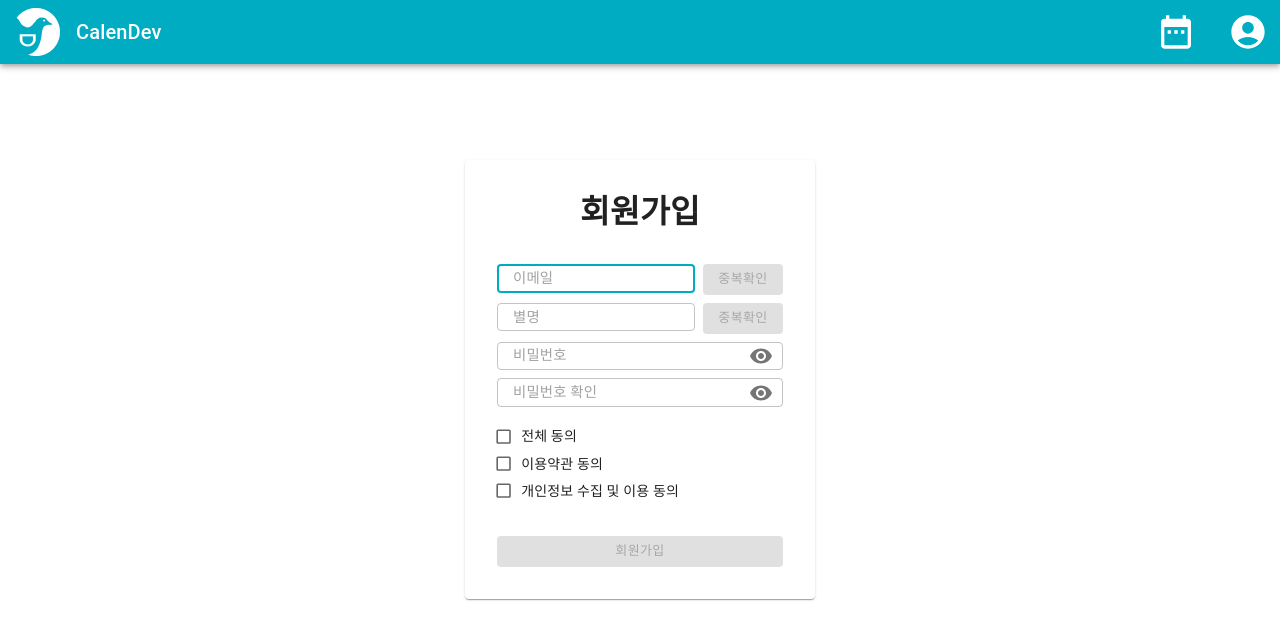
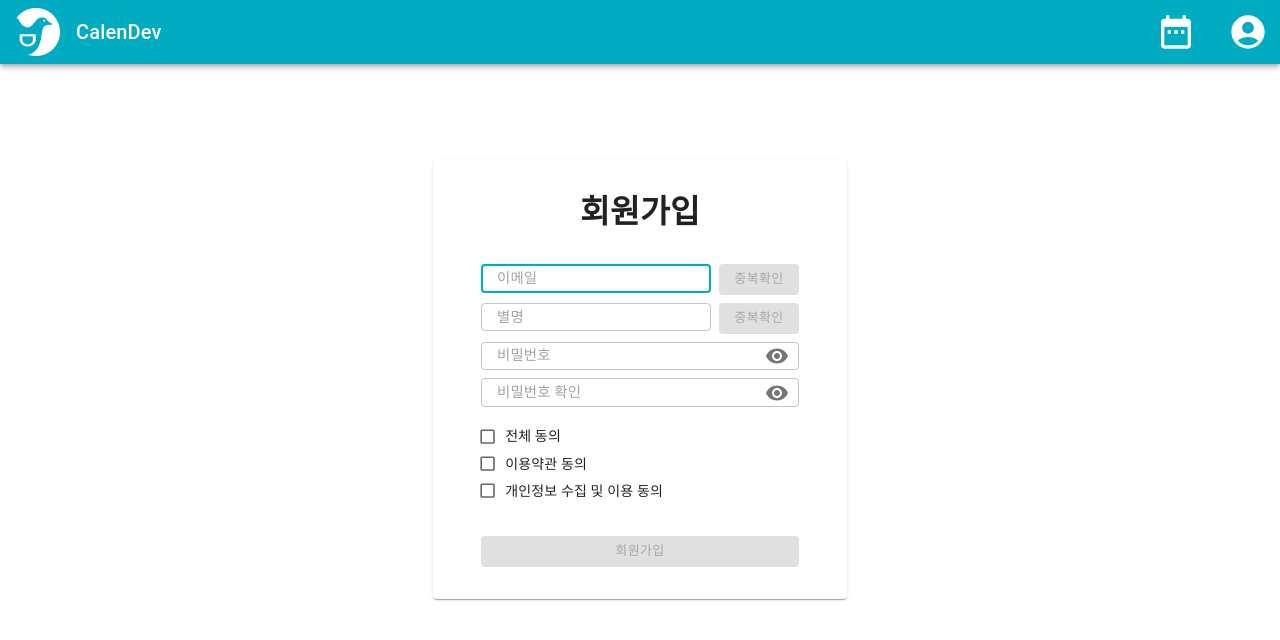
Before and after one commit to CalenDev/calendev, a React (Create React App) app in the folder Client/: page /signup in a window 1280 px wide. Shown: the top 640 px of the page. Built offline with nearby package versions, Linux system fonts and the light colour scheme.

Commit message:
Rename: CustomPaper to CommonPaper

```diff
--- a/Client/src/components/CustomPaper/index.jsx
+++ /dev/null
@@ -1,17 +0,0 @@
-import Paper from '@mui/material/Paper';
-import { styled } from '@mui/material';
-
-const CustomPaper = styled(Paper)`
-  display: flex;
-  flex-direction: column;
-  align-items: center;
-  width: auto;
-  padding: ${(props) => props.theme.spacing(4, 4)};
-  margin: ${(props) => props.theme.spacing(12, 1, 'auto')};
-  ${(props) => props.theme.breakpoints.up('mobile')} {
-    width: 350px;
-    margin: ${(props) => props.theme.spacing(12, 'auto', 'auto')};
-  }
-`;
-
-export default CustomPaper;
--- a/Client/src/pages/SignUp/SignUp.jsx
+++ b/Client/src/pages/SignUp/SignUp.jsx
@@ -12,7 +12,7 @@
 import Typography from '@mui/material/Typography';
 import Visibility from '@mui/icons-material/Visibility';
 import VisibilityOff from '@mui/icons-material/VisibilityOff';
-import CustomPaper from '../../components/CustomPaper';
+import CommonPaper from '../../components/CommonPaper';
 import commonMsgText from './commonMsgText';
 
 const url = 'https://b0055c23-9249-422f-a317-960947120571.mock.pstmn.io';
@@ -359,7 +359,7 @@
   );
 }
 
-const StyledPaper = styled(CustomPaper)`
+const StyledPaper = styled(CommonPaper)`
   & > * {
     :not(:last-child){
       margin-bottom: ${(props) => props.theme.spacing(4)};
```
